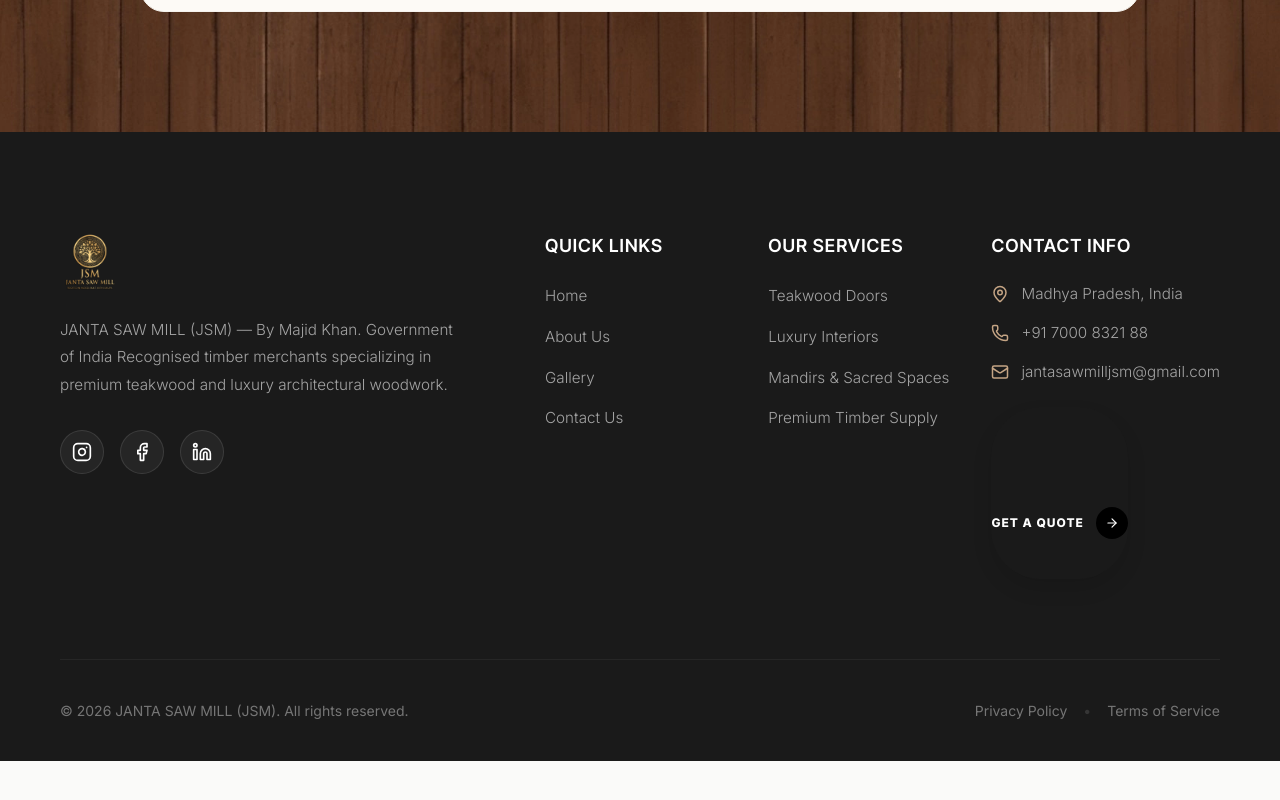
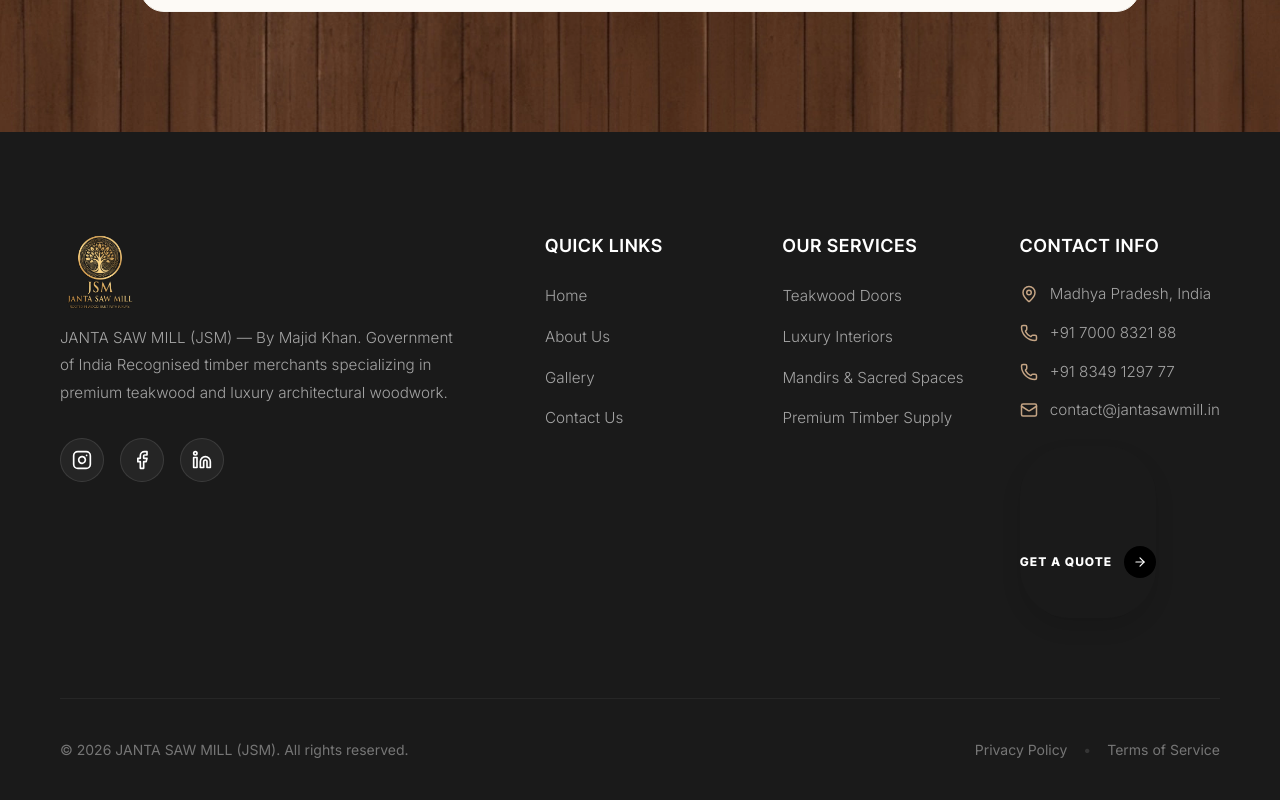
Before and after one commit to draftworks-repos/JSM, a Next.js app: page / in a window 1280 px wide. Shown: the part 8374-9174 px from the top of the page. Before the commit the page ends 9135 px from the top, so only its background shows below. Built offline with nearby package versions, Linux system fonts and the light colour scheme.

Commit message:
Footer links update

```diff
--- a/components/Footer.css
+++ b/components/Footer.css
@@ -21,13 +21,13 @@
 
 .footer-logo-container {
   display: block;
-  margin-bottom: 24px;
+  margin-bottom: 12px;
   text-decoration: none;
   width: fit-content;
 }
 
 .footer-logo-img {
-  height: 60px;
+  height: 80px;
   width: auto;
   object-fit: contain;
   transition: transform 0.3s ease;
@@ -121,6 +121,12 @@
   font-size: 0.95rem;
   line-height: 1.5;
   font-weight: 300;
+  transition: all 0.3s ease;
+}
+
+.contact-list li:hover {
+  color: #c4a484;
+  transform: translateX(5px);
 }
 
 .contact-icon {
@@ -188,6 +194,11 @@
   width: fit-content;
 }
 
+.footer-number {
+  display: flex;
+  gap: 12px;
+}
+
 @media (max-width: 1024px) {
   .footer-top {
     grid-template-columns: 1fr;
@@ -199,7 +210,7 @@
   }
 
   .footer-logo-img {
-    height: 50px;
+    height: 70px;
   }
 }
 
@@ -216,6 +227,6 @@
   }
 
   .footer-logo-img {
-    height: 40px;
+    height: 60px;
   }
 }
--- a/components/Footer.tsx
+++ b/components/Footer.tsx
@@ -97,18 +97,32 @@ export function Footer() {
                   <span>Madhya Pradesh, India</span>
                 </li>
                 <li>
-                  <Phone size={18} className="contact-icon" />
-                  <span>+91 7000 8321 88</span>
+                  <a
+                    href="https://wa.me/917000832188"
+                    className="footer-number"
+                  >
+                    <Phone size={18} className="contact-icon" />
+                    <span>+91 7000 8321 88</span>
+                  </a>
+                </li>
+                <li>
+                  <a
+                    href="https://wa.me/918349129777"
+                    className="footer-number"
+                  >
+                    <Phone size={18} className="contact-icon" />
+                    <span>+91 8349 1297 77</span>
+                  </a>
                 </li>
                 <li>
                   <Mail size={18} className="contact-icon" />
-                  <a href="mailto:jantasawmilljsm@gmail.com">
-                    jantasawmilljsm@gmail.com
+                  <a href="mailto:contact@jantasawmill.in">
+                    contact@jantasawmill.in
                   </a>
                 </li>
               </ul>
               <Link
-                href="https://wa.me/917000832188"
+                href="https://wa.me/918349129777"
                 target="_blank"
                 className="footer header-cta"
               >
```
